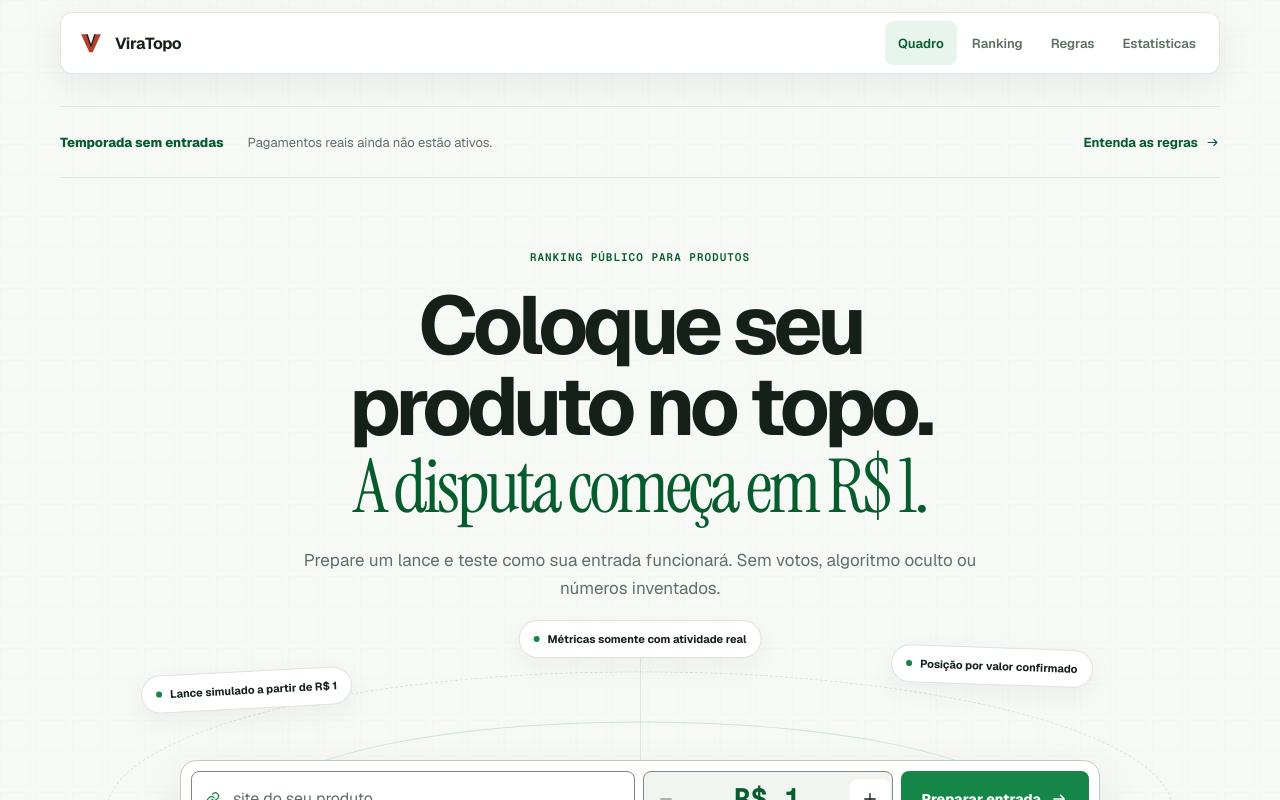
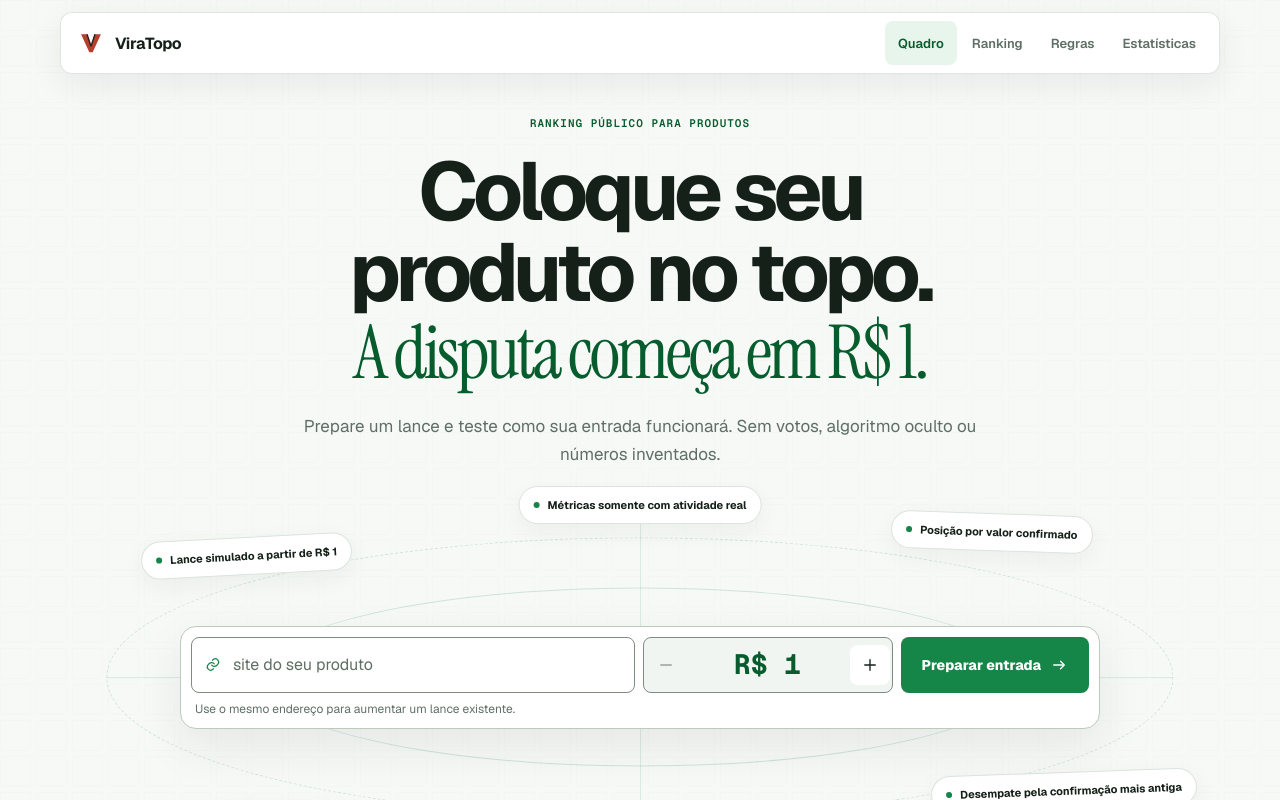
Before and after one commit to mccall9/viratopo, a Next.js app: page / in a window 1280 px wide. Shown: the top 800 px of the page. Built offline with nearby package versions, Linux system fonts and the light colour scheme; no server answers.

Commit message:
fix: remove faixa e aproxima hero da navegação

```diff
--- a/src/app/viratopo.css
+++ b/src/app/viratopo.css
@@ -53,21 +53,7 @@
 .arena-nav nav a.active { color: var(--color-brand-deep); background: var(--color-brand-soft); }
 .nav-toggle { display: none; }
 
-.season-rail {
-  width: min(var(--container), calc(100% - 40px));
-  margin: 32px auto 0;
-  padding: 13px 0;
-  display: grid;
-  grid-template-columns: auto 1fr auto;
-  align-items: center;
-  gap: 24px;
-  border-top: 1px solid var(--color-border);
-  border-bottom: 1px solid var(--color-border);
-  font-size: 13px;
-}
-.season-rail span { color: var(--color-brand-deep); font-weight: 750; }
-.season-rail p { margin: 0; color: var(--color-muted); }
-.season-rail a, .board-heading a, .data-empty a, .ranking-callout a {
+.board-heading a, .data-empty a, .ranking-callout a {
   min-height: 44px;
   display: inline-flex;
   align-items: center;
@@ -97,7 +83,7 @@
 .lance-hero {
   width: min(var(--container), calc(100% - 40px));
   margin: auto;
-  padding: 72px 0 54px;
+  padding: 42px 0 54px;
   display: flex;
   flex-direction: column;
   align-items: center;
@@ -461,8 +447,7 @@ button:focus-visible, a:focus-visible, input:focus-visible, textarea:focus-visib
   .arena-nav nav[data-open="false"] { display: none; }
   .arena-nav nav[data-open="true"] { display: grid; }
   .arena-nav nav a { width: 100%; }
-  .season-rail { display: none; }
-  .lance-hero { padding: 52px 0 48px; }
+  .lance-hero { padding: 32px 0 48px; }
   .hero-kicker { align-items: center; gap: 9px; flex-wrap: wrap; }
   .hero-mobile-status { display: inline-flex; color: var(--color-muted); font: 600 10px/1.4 var(--font-mono); }
   .hero-mobile-status::before { content: "·"; margin-right: 9px; color: var(--color-brand); }
@@ -512,7 +497,7 @@ button:focus-visible, a:focus-visible, input:focus-visible, textarea:focus-visib
 
 @media (max-width: 480px) {
   .lance-hero, .lance-status, .lance-board, .lance-explainer, .page-head, .ranking-layout, .ranking-callout, .metric-row, .data-stage, .panel-board, .panel-cta, .policy-shell, .not-found-shell, .arena-footer, .inline-notice { width: calc(100% - 28px); }
-  .lance-hero { padding: 40px 0 42px; }
+  .lance-hero { padding: 24px 0 42px; }
   .hero-kicker { display: grid; justify-items: center; gap: 5px; }
   .hero-mobile-status::before { display: none; }
   .hero-copy h1 { margin-block: 16px 18px; }
--- a/src/components/home-arena.tsx
+++ b/src/components/home-arena.tsx
@@ -136,14 +136,6 @@ export function HomeArena() {
       <ArenaNav active="board" />
 
       <main id="conteudo">
-        <section className="season-rail" aria-label="Status da temporada">
-          <span>Temporada sem entradas</span>
-          <p>Pagamentos reais ainda não estão ativos.</p>
-          <Link href="/termos">
-            Entenda as regras <ViraIcon name="arrow-right" size={15} />
-          </Link>
-        </section>
-
         <section className="lance-hero" aria-labelledby="hero-title">
           <div className="hero-copy">
             <div className="hero-kicker">
```
Also changed, not shown: 1 other file (tests, documents, lock files or other folders).
